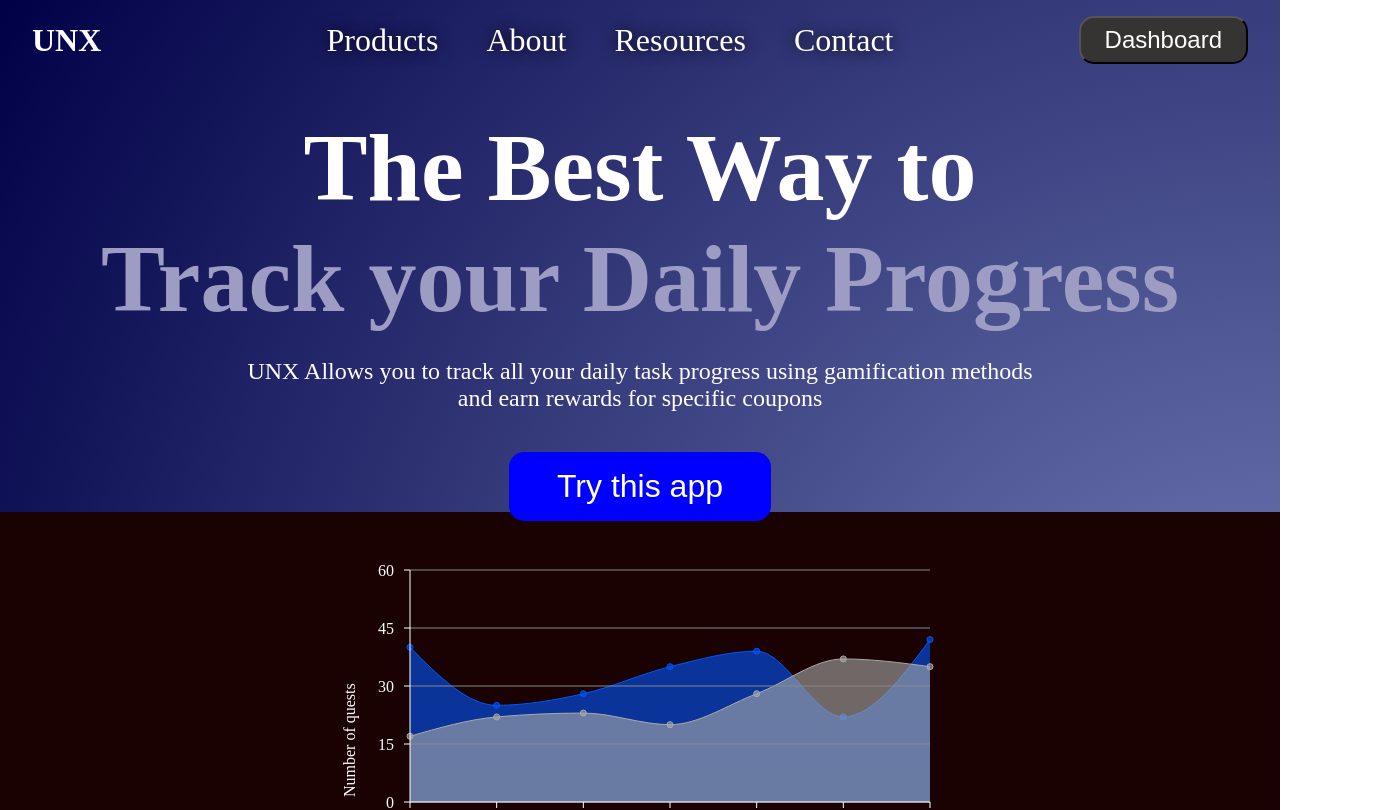
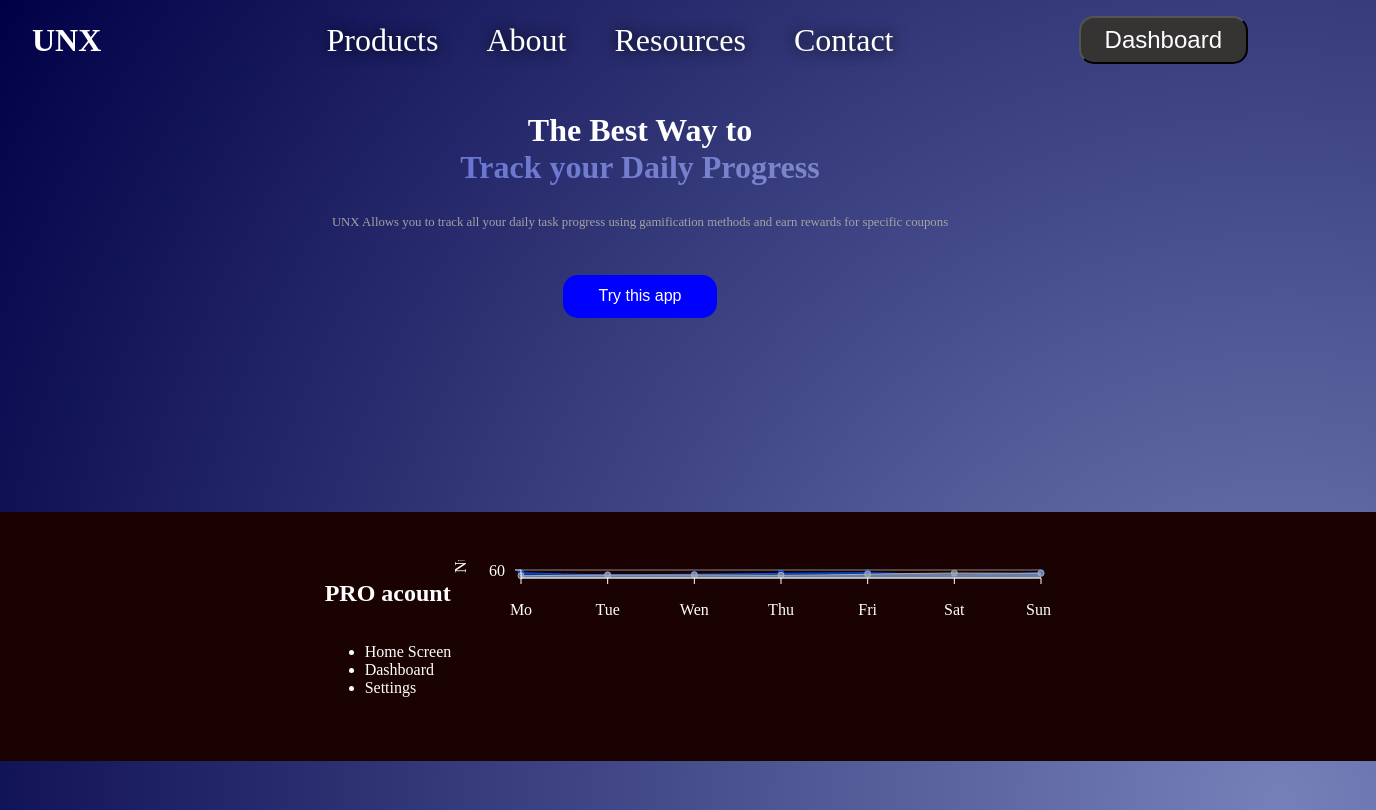
Before and after one commit to Khabub/webdev-learning-slick, a React (Create React App) app: page / in a window 1280 px wide. Shown: the top 810 px of the page, 1376 px wide, since content can reach past the window. Built offline with nearby package versions, Linux system fonts and the light colour scheme.

Commit message:
working on graph size

```diff
--- a/src/components/Layout/Dashboard.js
+++ b/src/components/Layout/Dashboard.js
@@ -9,6 +9,7 @@ import {
   YAxis,
   Tooltip,
   Legend,
+  ResponsiveContainer
 } from "recharts";
 
 const data = [
@@ -52,9 +53,17 @@ const data = [
 const Dashboard = () => {
   return (
     <div className={classes.container}>
+      <div className={classes.dashLeft}>
+        <h2>PRO acount</h2>
+        <ul>
+          <li>Home Screen</li>
+          <li>Dashboard</li>
+          <li>Settings</li>
+        </ul>
+      </div>
+      <div className={classes.dashboard}>
+        <ResponsiveContainer width={600} height="50%">
       <AreaChart
-        width={600}
-        height={300}
         data={data}
         margin={{ top: 10, left: 10, bottom: 10, right: 10 }}
       >
@@ -92,6 +101,8 @@ const Dashboard = () => {
         <Legend layout="horizontal" align="right" wrapperStyle={{ top: 300 }}
         iconType="square" />
       </AreaChart>
+      </ResponsiveContainer>
+      </div>
     </div>
   );
 };
--- a/src/components/Layout/Dashboard.module.css
+++ b/src/components/Layout/Dashboard.module.css
@@ -4,5 +4,18 @@
   padding: 3rem;
 
   display: flex;
+  flex-direction: row;
   justify-content: center;
+  width: 100vw;
 }
+
+
+
+.dashboard {
+
+}
+
+.dashLeft {
+  display: flex;
+  flex-direction: column;
+}
--- a/src/components/Layout/MenuHam.js
+++ b/src/components/Layout/MenuHam.js
@@ -4,7 +4,6 @@ import { NavLink } from "react-router-dom";
 import classes from "./MenuHam.module.css";
 
 const MenuHam = (props) => {
-
   const isActiveClass = ({ isActive }) =>
     isActive ? `${classes.active}` : undefined;
 
@@ -32,7 +31,6 @@ const MenuHam = (props) => {
           </NavLink>
         </li>
       </ul>
-
     </Modal>
   );
 };
--- a/src/components/Layout/Navigation.js
+++ b/src/components/Layout/Navigation.js
@@ -1,6 +1,6 @@
 import React, { useCallback, useEffect, useState } from "react";
 
-import NavIcon from "../UI/NavIcon";
+import NavMobil from "../UI/NavMobil";
 import MenuStandard from "./MenuStandard";
 
 const Navigation = (props) => {
@@ -30,7 +30,7 @@ const Navigation = (props) => {
         {icon === "noshow" ? (
           ""
         ) : icon ? (
-          <NavIcon onShow={props.onShow} />
+          <NavMobil onShow={props.onShow} />
         ) : (
           <MenuStandard />
         )}
--- a/src/components/UI/Modal.module.css
+++ b/src/components/UI/Modal.module.css
@@ -15,7 +15,7 @@
   width: 160px;
   height: auto;
   top: 65px;
-  right: 10px;
+  right: 150px;
   background-color: rgba(39, 9, 9, 0.8);
   border-radius: 10px;
   animation: slideMenu 0.5s ease-out;
@@ -24,11 +24,11 @@
 @keyframes slideMenu {
   from {
     opacity: 0;
-    transform: translateX(100px);
+
   }
 
   to {
     opacity: 1;
-    transform: translateX(0px);
+
   }
 }
--- a/src/components/UI/NavIcon.js
+++ b/src/components/UI/NavMobil.js
@@ -1,7 +1,7 @@
 import React from "react";
 import Icon1 from "../../assets/Vectorham1.png";
 import Icon2 from "../../assets/Vectorham2.png";
-import classes from "./NavIcon.module.css";
+import classes from "./NavMobil.module.css";
 
 const NavIcon = (props) => {
   return (
--- a/src/components/UI/NavIcon.module.css
+++ b/src/components/UI/NavMobil.module.css
@@ -6,14 +6,14 @@
 
 .logo {
   color: #fff;
-  margin-left: 2rem;
+  margin-left: 1rem;
 }
 
 .iconBox {
   width: 50px;
   height: 50px;
   position: relative;
-  margin-right: 2rem;
+  margin-right: 1rem;
 }
 
 .icon1 {
--- a/src/pages/Home.module.css
+++ b/src/pages/Home.module.css
@@ -1,31 +1,38 @@
 .container {
   text-align: center;
-  font-size: 3rem;
 }
 
 .bestway {
   color: #fff;
   margin: 2rem 0 0 0;
+  font-size: 2rem;
 }
 
 .trackyour {
-  color: rgb(157, 157, 196);
+  background: -webkit-linear-gradient(
+    180deg,
+    #9a9ac0 0%,
+    #4e63dd 100%
+  );
+  background-clip: text;
+  -webkit-text-fill-color: transparent;
   padding: 0;
   margin: 0;
+  font-size: 2rem;
 }
 
 .homeparagraf {
-  color: #fff;
-  font-size: 1.5rem;
-  padding: 0 15rem;
+  color: #a3a3a3;
+  font-size: 0.8rem;
+  padding: 1rem 2rem;
 }
 
 .btn-trythisapp {
-  background-color: blue;
+  background-color: #0000ff;
   border-radius: 15px;
   border-style: none;
   color: #fff;
-  font-size: 2rem;
-  padding: 1rem 3rem;
+  font-size: 1rem;
+  padding: 0.8rem 2.2rem;
   margin-top: 1rem;
 }
```
Also changed, not shown: src/components/Layout/MenuHam.module.css (line endings or trailing spaces).
